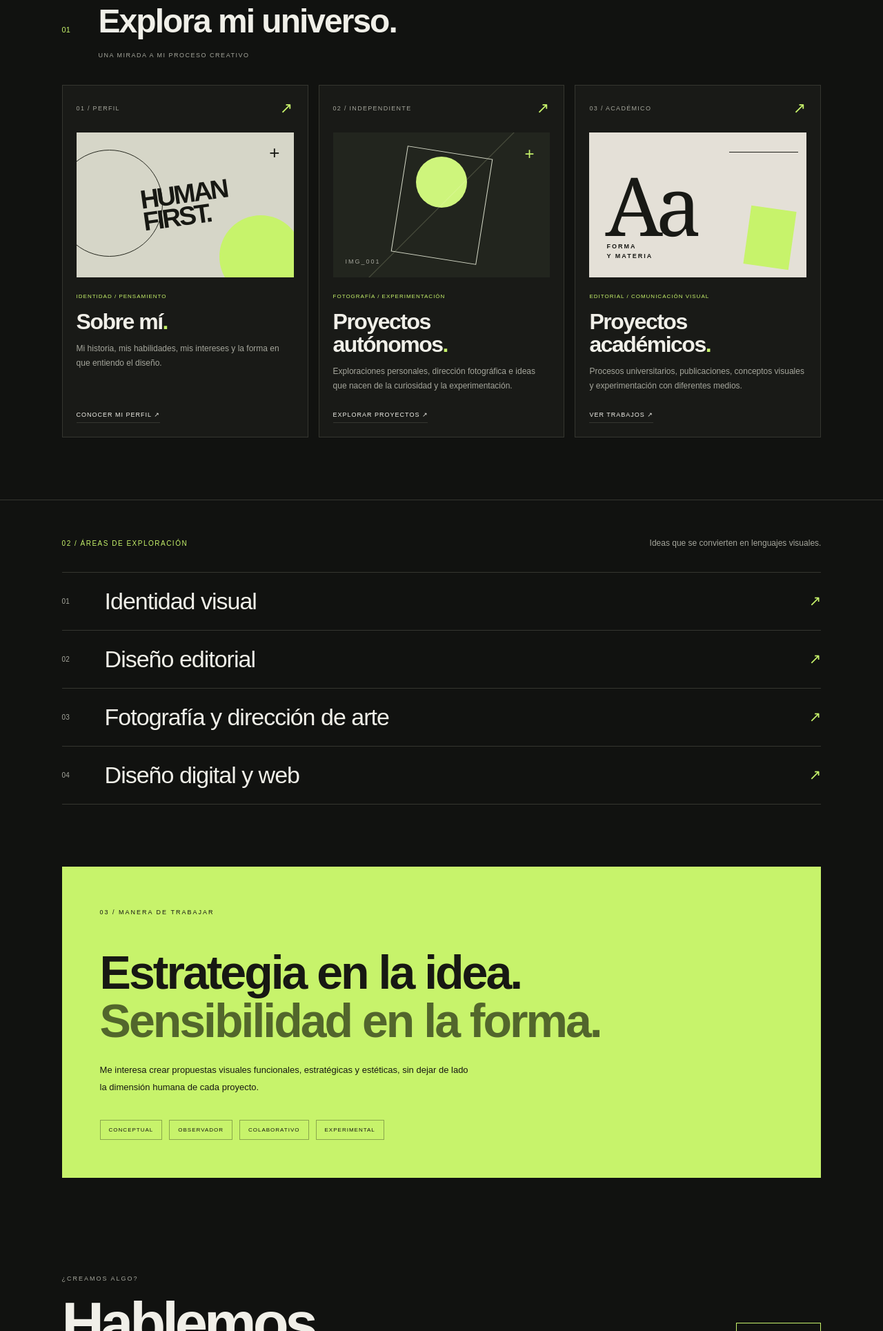
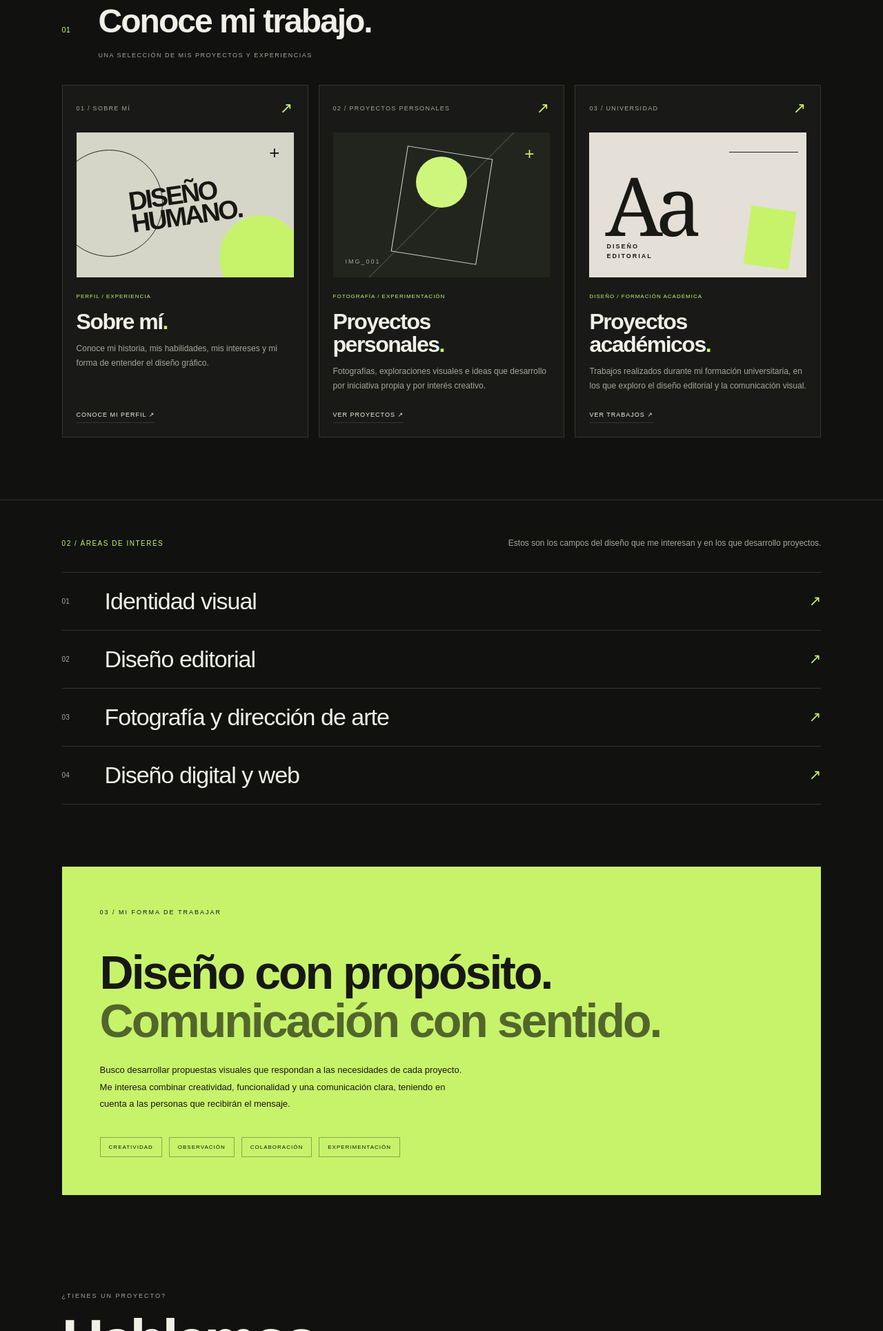
Before and after one commit to santiagohernandezsantos-svg/prueba, a plain HTML site: page index.html in a window 1280 px wide. Shown: the part 871-2800 px from the top of the page at 69% size. Drawn offline with Linux system fonts and the light colour scheme.

Commit message:
Update index.html

```diff
--- a/index.html
+++ b/index.html
@@ -1,12 +1,15 @@
+
 <!DOCTYPE html>
 <html lang="es">
 <head>
 <meta charset="UTF-8">
 <meta name="viewport" content="width=device-width, initial-scale=1.0">
 
-<meta name="description" content="Portafolio creativo de Santiago Hernández Santos. Diseño gráfico, dirección de arte, fotografía y comunicación visual.">
+<meta name="description" content="Portafolio de Santiago Hernández Santos, diseñador gráfico en formación. Conoce sus proyectos académicos, personales y áreas de interés en diseño gráfico.">
 
-<title>Santiago Hernández — Portafolio creativo</title>
+<meta name="theme-color" content="#111210">
+
+<title>Santiago Hernández — Portafolio de diseño gráfico</title>
 
 <link rel="stylesheet" href="estilo.css">
 </head>
@@ -15,16 +18,20 @@
 
 <!-- ENCABEZADO -->
 <header class="header">
-<a href="#" class="marca">SHS<span>®</span></a>
+
+<a href="#" class="marca" aria-label="Inicio, Santiago Hernández">
+SHS<span>®</span>
+</a>
 
 <div class="header-centro">
-DISEÑO GRÁFICO / DIRECCIÓN CREATIVA
+DISEÑO GRÁFICO / COMUNICACIÓN VISUAL
 </div>
 
 <a href="mailto:Sanhernandezsantos@gmail.com"
 class="contacto-header">
-CONTACTO ↗
+HABLEMOS ↗
 </a>
+
 </header>
 
 <main>
@@ -38,7 +45,7 @@ CONTACTO ↗
 </div>
 
 <p class="introduccion">
-DISEÑO · IMAGEN · CONCEPTO
+DISEÑO · IMAGEN · COMUNICACIÓN
 </p>
 
 <h1>
@@ -49,35 +56,36 @@ Santiago<br>
 <div class="hero-inferior">
 
 <p class="perfil">
-Diseñador gráfico en formación en la
-Universidad del Valle. Exploro la relación
-entre pensamiento estratégico, narrativas
-visuales y sensibilidad estética.
+Soy diseñador gráfico en formación en la
+Universidad del Valle. Me interesa desarrollar
+proyectos visuales que comuniquen ideas de
+manera clara, creativa y estratégica.
 </p>
 
 <div class="sello">
 <span>SHS</span>
 <span class="sello-simbolo">✳</span>
-<small>IDEAS EN<br>CONSTRUCCIÓN</small>
+<small>DISEÑO E<br>IDEAS</small>
 </div>
 
 </div>
 
 <div class="linea-decorativa">
-<span>CONCEPTO</span>
-<span>EXPLORACIÓN</span>
+<span>DISEÑO</span>
+<span>CREATIVIDAD</span>
 <span>COMUNICACIÓN</span>
 </div>
 
 </section>
 
-<!-- SOBRE MÍ -->
-<section class="seccion">
+
+<!-- SECCIONES DEL PORTAFOLIO -->
+<section class="seccion" aria-labelledby="titulo-proyectos">
 
 <div class="seccion-titulo">
 <span class="numero-seccion">01</span>
-<h2>Explora mi universo.</h2>
-<p>UNA MIRADA A MI PROCESO CREATIVO</p>
+<h2 id="titulo-proyectos">Conoce mi trabajo.</h2>
+<p>UNA SELECCIÓN DE MIS PROYECTOS Y EXPERIENCIAS</p>
 </div>
 
 <div class="paneles">
@@ -86,10 +94,11 @@ visuales y sensibilidad estética.
 <a href="documentos/sobre-mi.pdf"
 class="panel panel-perfil"
 target="_blank"
-rel="noopener noreferrer">
+rel="noopener noreferrer"
+aria-label="Abrir documento sobre mí">
 
 <div class="panel-cabecera">
-<span>01 / PERFIL</span>
+<span>01 / SOBRE MÍ</span>
 <span class="flecha">↗</span>
 </div>
 
@@ -97,29 +106,35 @@ rel="noopener noreferrer">
 <span class="circulo circulo-uno"></span>
 <span class="circulo circulo-dos"></span>
 <span class="cruz">+</span>
-<span class="texto-grafico">HUMAN<br>FIRST.</span>
+<span class="texto-grafico">DISEÑO<br>HUMANO.</span>
 </div>
 
 <div class="panel-contenido">
-<span class="categoria">IDENTIDAD / PENSAMIENTO</span>
+<span class="categoria">PERFIL / EXPERIENCIA</span>
+
 <h3>Sobre mí<span>.</span></h3>
+
 <p>
-Mi historia, mis habilidades, mis intereses
-y la forma en que entiendo el diseño.
+Conoce mi historia, mis habilidades,
+mis intereses y mi forma de entender
+el diseño gráfico.
 </p>
-<span class="panel-enlace">CONOCER MI PERFIL ↗</span>
+
+<span class="panel-enlace">CONOCE MI PERFIL ↗</span>
 </div>
 
 </a>
+
 
 <!-- PANEL PROYECTOS AUTÓNOMOS -->
 <a href="documentos/proyectos-autonomos.pdf"
 class="panel panel-autonomos"
 target="_blank"
-rel="noopener noreferrer">
+rel="noopener noreferrer"
+aria-label="Abrir proyectos personales">
 
 <div class="panel-cabecera">
-<span>02 / INDEPENDIENTE</span>
+<span>02 / PROYECTOS PERSONALES</span>
 <span class="flecha">↗</span>
 </div>
 
@@ -132,25 +147,30 @@ rel="noopener noreferrer">
 
 <div class="panel-contenido">
 <span class="categoria">FOTOGRAFÍA / EXPERIMENTACIÓN</span>
-<h3>Proyectos<br>autónomos<span>.</span></h3>
+
+<h3>Proyectos<br>personales<span>.</span></h3>
+
 <p>
-Exploraciones personales, dirección
-fotográfica e ideas que nacen de la
-curiosidad y la experimentación.
+Fotografías, exploraciones visuales
+e ideas que desarrollo por iniciativa
+propia y por interés creativo.
 </p>
-<span class="panel-enlace">EXPLORAR PROYECTOS ↗</span>
+
+<span class="panel-enlace">VER PROYECTOS ↗</span>
 </div>
 
 </a>
+
 
 <!-- PANEL PROYECTOS ACADÉMICOS -->
 <a href="documentos/proyectos-academicos.pdf"
 class="panel panel-academicos"
 target="_blank"
-rel="noopener noreferrer">
+rel="noopener noreferrer"
+aria-label="Abrir proyectos académicos">
 
 <div class="panel-cabecera">
-<span>03 / ACADÉMICO</span>
+<span>03 / UNIVERSIDAD</span>
 <span class="flecha">↗</span>
 </div>
 
@@ -158,17 +178,20 @@ rel="noopener noreferrer">
 <span class="editorial-numero">Aa</span>
 <span class="editorial-linea"></span>
 <span class="editorial-cuadro"></span>
-<span class="editorial-texto">FORMA<br>Y MATERIA</span>
+<span class="editorial-texto">DISEÑO<br>EDITORIAL</span>
 </div>
 
 <div class="panel-contenido">
-<span class="categoria">EDITORIAL / COMUNICACIÓN VISUAL</span>
+<span class="categoria">DISEÑO / FORMACIÓN ACADÉMICA</span>
+
 <h3>Proyectos<br>académicos<span>.</span></h3>
+
 <p>
-Procesos universitarios, publicaciones,
-conceptos visuales y experimentación
-con diferentes medios.
+Trabajos realizados durante mi formación
+universitaria, en los que exploro el diseño
+editorial y la comunicación visual.
 </p>
+
 <span class="panel-enlace">VER TRABAJOS ↗</span>
 </div>
 
@@ -177,15 +200,17 @@ con diferentes medios.
 </div>
 </section>
 
+
 <!-- ÁREAS DE TRABAJO -->
 <section class="especialidades">
 
 <div class="especialidades-titulo">
-<span>02 / ÁREAS DE EXPLORACIÓN</span>
-<p>Ideas que se convierten en lenguajes visuales.</p>
+<span>02 / ÁREAS DE INTERÉS</span>
+<p>Estos son los campos del diseño que me interesan y en los que desarrollo proyectos.</p>
 </div>
 
 <div class="lista-especialidades">
+
 <div class="especialidad">
 <span>01</span>
 <h3>Identidad visual</h3>
@@ -209,45 +234,51 @@ con diferentes medios.
 <h3>Diseño digital y web</h3>
 <span class="especialidad-icono">↗</span>
 </div>
+
 </div>
+</section>
 
-</section>
 
 <!-- MANERA DE TRABAJAR -->
 <section class="manifiesto">
 
 <span class="manifiesto-etiqueta">
-03 / MANERA DE TRABAJAR
+03 / MI FORMA DE TRABAJAR
 </span>
 
 <h2>
-Estrategia en la idea.<br>
-<span>Sensibilidad en la forma.</span>
+Diseño con propósito.<br>
+<span>Comunicación con sentido.</span>
 </h2>
 
 <p>
-Me interesa crear propuestas visuales funcionales,
-estratégicas y estéticas, sin dejar de lado la
-dimensión humana de cada proyecto.
+Busco desarrollar propuestas visuales que
+respondan a las necesidades de cada proyecto.
+Me interesa combinar creatividad, funcionalidad
+y una comunicación clara, teniendo en cuenta
+a las personas que recibirán el mensaje.
 </p>
 
 <div class="valores">
-<span>CONCEPTUAL</span>
-<span>OBSERVADOR</span>
-<span>COLABORATIVO</span>
-<span>EXPERIMENTAL</span>
+<span>CREATIVIDAD</span>
+<span>OBSERVACIÓN</span>
+<span>COLABORACIÓN</span>
+<span>EXPERIMENTACIÓN</span>
 </div>
 
 </section>
 
 </main>
 
+
 <!-- PIE DE PÁGINA -->
 <footer class="footer">
 
 <div class="footer-principal">
+
 <div>
-<span class="footer-etiqueta">¿CREAMOS ALGO?</span>
+<span class="footer-etiqueta">¿TIENES UN PROYECTO?</span>
+
 <h2>Hablemos<span>.</span></h2>
 </div>
 
@@ -255,16 +286,22 @@ dimensión humana de cada proyecto.
 class="footer-boton">
 ESCRÍBEME ↗
 </a>
+
 </div>
 
 <div class="footer-inferior">
+
 <span>SHS® — SANTIAGO HERNÁNDEZ SANTOS</span>
+
 <a href="https://www.instagram.com/papiiiperro/"
 target="_blank"
-rel="noopener noreferrer">
+rel="noopener noreferrer"
+aria-label="Visitar Instagram de Santiago">
 @PAPIIIPERRO ↗
 </a>
+
 <span>CALI, COLOMBIA</span>
+
 </div>
 
 </footer>
```
